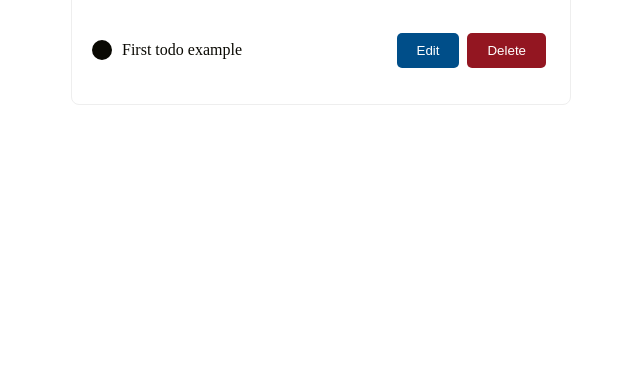
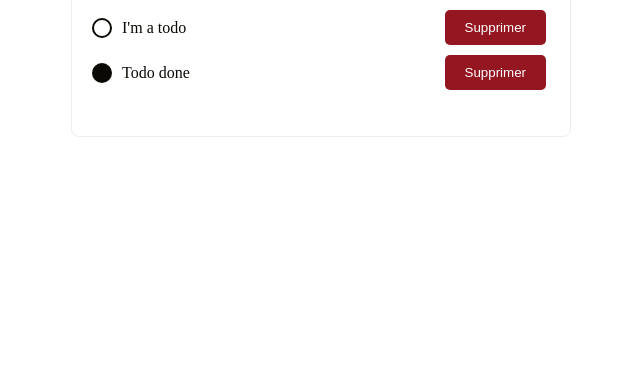
Before and after one commit to Matundu-Jules/TaskMaster, a website built with Vite: page src/index.html in a window 1280 px wide. Shown: the part 417-800 px from the top of the page, without its empty margins (319-959 px from the left). Built offline with nearby package versions, Linux system fonts and the light colour scheme.

Commit message:
Display todos

```diff
--- a/src/index.js
+++ b/src/index.js
@@ -1 +1,50 @@
 import './style.css'
+
+// Get html elements
+const todosListElem = document.querySelector('ul')
+
+// Array of todos
+const todos = [
+    {
+        text: "I'm a todo",
+        done: false,
+    },
+    {
+        text: 'Todo done',
+        done: true,
+    },
+]
+
+// Display todos
+const displayTodo = (todosArray) => {
+    // Convert array of todos in node
+    const todosNode = todos.map((todo, index) => {
+        return createTodoElement(todo, index)
+    })
+
+    console.log('todosNode : ', todosNode)
+    console.log('...todosNode : ', ...todosNode)
+
+    // Clear existing content from todo list
+    todosListElem.innerHTML = ''
+
+    // Add elements in DOM
+    todosListElem.append(...todosNode)
+}
+
+// Convert todo in html element
+const createTodoElement = (todo, index) => {
+    // Create HTML element
+    const li = document.createElement('li')
+
+    // Define content of html element
+    li.innerHTML = `
+    <span class="todo ${todo.done ? 'done' : ''}"></span>
+    <p>${todo.text}</p>
+    <button class="btn btn-delete">Supprimer</button>
+    `
+
+    return li
+}
+
+displayTodo()
--- a/src/style.css
+++ b/src/style.css
@@ -64,6 +64,7 @@ ul {
 li {
   display: flex;
   align-items: center;
+  margin: 10px 0;
 }
 li p {
   flex: 1;
```
